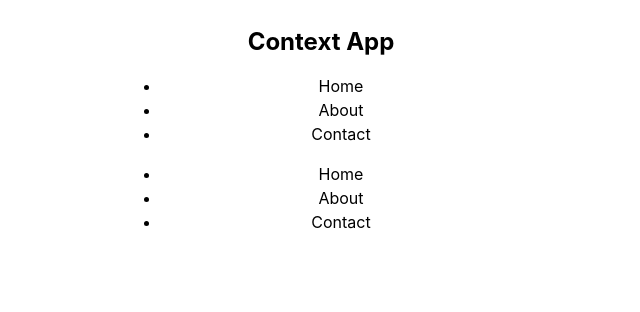
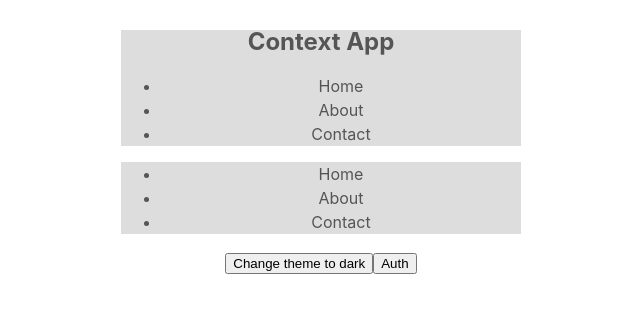
Before and after one commit to TranQuocViet26701/react-context-demo, a React (Vite) app: page / in a window 1280 px wide. Shown: the top 312 px of the page, without its empty margins (319-959 px from the left). Built offline with nearby package versions, Linux system fonts and the light colour scheme.

Commit message:
feat: add auth provider

```diff
--- /dev/null
+++ b/src/@types/auth.d.ts
@@ -0,0 +1,4 @@
+export interface AuthContextInterface {
+  isAuthenticated: boolean;
+  onToggleAuth?: () => void;
+}
--- a/src/App.tsx
+++ b/src/App.tsx
@@ -1,11 +1,20 @@
 import './App.scss';
-import { BookList, Navbar } from './components';
+import { BookList, ButtonToggle, Navbar } from './components';
+import AuthContextProvider from './contexts/AuthContext';
+import ThemeContextProvider from './contexts/ThemeContext';
 
 function App() {
+  console.log('re-render');
+
   return (
     <div className="App">
-      <Navbar />
-      <BookList />
+      <AuthContextProvider>
+        <ThemeContextProvider>
+          <Navbar />
+          <BookList />
+          <ButtonToggle />
+        </ThemeContextProvider>
+      </AuthContextProvider>
     </div>
   );
 }
--- a/src/components/BookList/index.tsx
+++ b/src/components/BookList/index.tsx
@@ -1,10 +1,19 @@
+import { useContext } from 'react';
+import { ThemeContext } from '../../contexts/ThemeContext';
 import styles from './BookList.module.scss';
 
 export interface BookListProps {}
 
 export default function BookList(props: BookListProps) {
+  const themeContext = useContext(ThemeContext);
+  const { isLightTheme, light, dark } = themeContext;
+  const theme = isLightTheme ? light : dark;
+
   return (
-    <div className={styles.bookList}>
+    <div
+      className={styles.bookList}
+      style={{ backgroundColor: theme.ui, color: theme.syntax }}
+    >
       <ul>
         <li>Home</li>
         <li>About</li>
--- /dev/null
+++ b/src/components/ButtonToggle/index.tsx
@@ -0,0 +1,31 @@
+import { useContext } from 'react';
+import { AuthContext } from '../../contexts/AuthContext';
+import { ThemeContext } from '../../contexts/ThemeContext';
+
+export interface IButtonToggleProps {}
+
+export default function ButtonToggle(props: IButtonToggleProps) {
+  const { onToggleTheme, isLightTheme } = useContext(ThemeContext);
+  const { onToggleAuth } = useContext(AuthContext);
+
+  const handleToggleTheme = () => {
+    if (!onToggleTheme) return;
+
+    onToggleTheme();
+  };
+
+  const handleToggleAuth = () => {
+    if (!onToggleAuth) return;
+
+    onToggleAuth();
+  };
+
+  return (
+    <div>
+      <button onClick={handleToggleTheme}>
+        Change theme to {isLightTheme ? 'dark' : 'light'}
+      </button>
+      <button onClick={handleToggleAuth}>Auth</button>
+    </div>
+  );
+}
--- a/src/components/Navbar/index.tsx
+++ b/src/components/Navbar/index.tsx
@@ -1,8 +1,17 @@
+import { useContext } from 'react';
+import { ThemeContext } from '../../contexts/ThemeContext';
 import styles from './Navbar.module.scss';
 
 export default function Navbar() {
+  const themeContext = useContext(ThemeContext);
+  const { isLightTheme, light, dark } = themeContext;
+  const theme = isLightTheme ? light : dark;
+
   return (
-    <nav className={styles.navBar}>
+    <nav
+      className={styles.navBar}
+      style={{ backgroundColor: theme.ui, color: theme.syntax }}
+    >
       <h1>Context App</h1>
       <ul>
         <li>Home</li>
--- a/src/components/index.ts
+++ b/src/components/index.ts
@@ -1,2 +1,3 @@
 export { default as Navbar } from './Navbar';
 export { default as BookList } from './BookList';
+export { default as ButtonToggle } from './ButtonToggle';
--- /dev/null
+++ b/src/contexts/AuthContext.tsx
@@ -0,0 +1,32 @@
+import { createContext, useState } from 'react';
+import { AuthContextInterface } from '../@types/auth';
+
+const defaultAuthContext: AuthContextInterface = {
+  isAuthenticated: false,
+};
+
+export const AuthContext =
+  createContext<AuthContextInterface>(defaultAuthContext);
+
+export interface AuthContextProviderProps {
+  children: React.ReactNode;
+}
+
+export default function AuthContextProvider({
+  children,
+}: AuthContextProviderProps) {
+  const [auth, setAuth] = useState(defaultAuthContext);
+
+  const onToggleAuth = () => {
+    setAuth((prev) => ({
+      ...prev,
+      isAuthenticated: !prev.isAuthenticated,
+    }));
+  };
+
+  return (
+    <AuthContext.Provider value={{ ...auth, onToggleAuth }}>
+      {children}
+    </AuthContext.Provider>
+  );
+}
--- /dev/null
+++ b/src/contexts/ThemeContext.tsx
@@ -0,0 +1,34 @@
+import { createContext, useState } from 'react';
+import { ThemeContextInterface } from '../@types/theme';
+
+const defaultThemeContext: ThemeContextInterface = {
+  isLightTheme: true,
+  light: { syntax: '#555', ui: '#ddd', bg: '#eee' },
+  dark: { syntax: '#ddd', ui: '#333', bg: '#555' },
+};
+
+export const ThemeContext =
+  createContext<ThemeContextInterface>(defaultThemeContext);
+
+export interface ThemeContextProviderProps {
+  children: React.ReactNode;
+}
+
+export default function ThemeContextProvider({
+  children,
+}: ThemeContextProviderProps) {
+  const [theme, setTheme] =
+    useState<ThemeContextInterface>(defaultThemeContext);
+
+  const onToggleTheme = () => {
+    setTheme((prev) => ({
+      ...prev,
+      isLightTheme: !prev.isLightTheme,
+    }));
+  };
+  return (
+    <ThemeContext.Provider value={{ ...theme, onToggleTheme }}>
+      {children}
+    </ThemeContext.Provider>
+  );
+}
```
Also changed, not shown: src/@types/theme.d.ts (added, +12 -0 lines).
